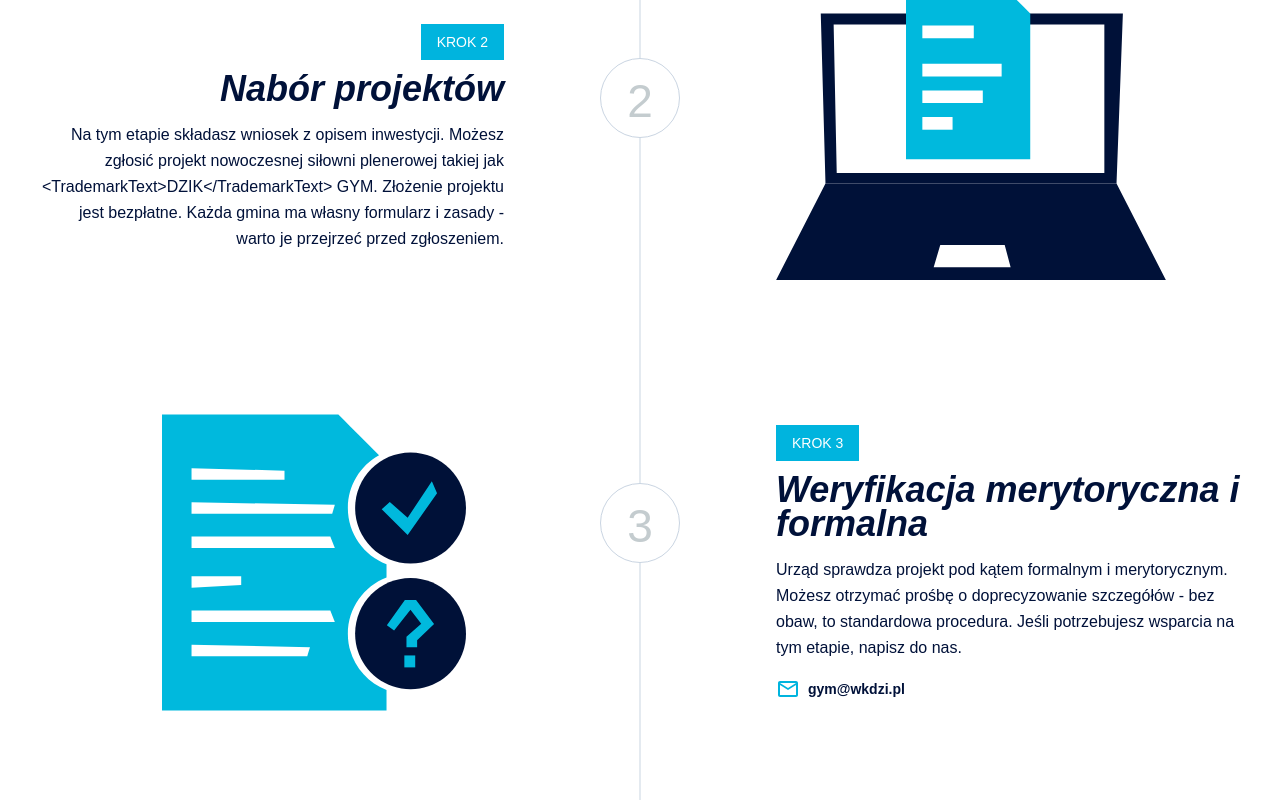
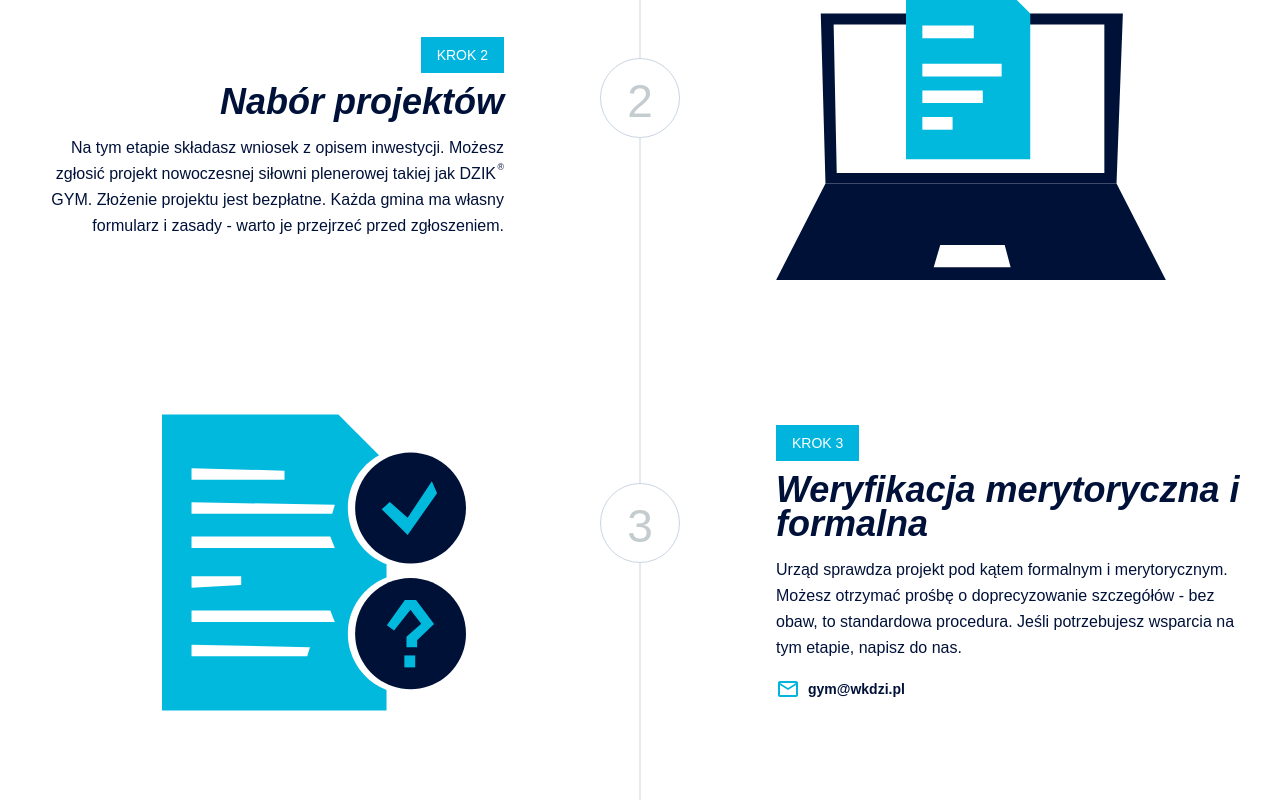
Before and after one commit to PanKarton/DZIKGYM, a Next.js app: page /budzety-obywatelskie in a window 1280 px wide. Shown: the part 3160-3960 px from the top of the page. Built offline with nearby package versions, Linux system fonts and the light colour scheme; a web font is replaced by a local one.

Commit message:
Removed TrademarkText from strings

```diff
--- a/src/components/layouts/Copyrights.tsx
+++ b/src/components/layouts/Copyrights.tsx
@@ -13,7 +13,7 @@ export default function Copyrights() {
         <BasicLogo isInverted={true} />
       </div>
       <p className={styles}>
-        {`©${new Date().getFullYear()} WK<TrademarkText>DZIK</TrademarkText>.pl. Wszelkie prawa zastrzeżone. `}
+        {`©${new Date().getFullYear()} WKDZIK.pl. Wszelkie prawa zastrzeżone. `}
       </p>
       <button
         className={`${styles} bg-transparent border-none cursor-pointer`}
--- a/src/components/pages/citizens-budget/CBSteps.tsx
+++ b/src/components/pages/citizens-budget/CBSteps.tsx
@@ -1,3 +1,4 @@
+import { TrademarkText } from "@/components/ui/TradeMark";
 import Image from "next/image";
 import React from "react";
 import { MdOutlineMail } from "react-icons/md";
@@ -29,7 +30,15 @@ const steps = [
     number: "2",
     label: "KROK 2",
     title: "Nabór projektów",
-    text: "Na tym etapie składasz wniosek z opisem inwestycji. Możesz zgłosić projekt nowoczesnej siłowni plenerowej takiej jak <TrademarkText>DZIK</TrademarkText> GYM. Złożenie projektu jest bezpłatne. Każda gmina ma własny formularz i zasady - warto je przejrzeć przed zgłoszeniem.",
+    text: (
+      <span>
+        Na tym etapie składasz wniosek z opisem inwestycji. Możesz zgłosić
+        projekt nowoczesnej siłowni plenerowej takiej jak{" "}
+        <TrademarkText>DZIK</TrademarkText> GYM. Złożenie projektu jest
+        bezpłatne. Każda gmina ma własny formularz i zasady - warto je przejrzeć
+        przed zgłoszeniem.
+      </span>
+    ),
     imageSide: "right",
   },
   {
--- a/src/components/pages/landing/MobilizationSection.tsx
+++ b/src/components/pages/landing/MobilizationSection.tsx
@@ -1,4 +1,5 @@
 import SectionHeading from "@/components/ui/SectionHeading/SectionHeading";
+import { TrademarkText } from "@/components/ui/TradeMark";
 import Image from "next/image";
 
 export default function MobilizationSection() {
@@ -13,7 +14,11 @@ export default function MobilizationSection() {
         <div className="mt-8 md:mt-16 grid gap-8 text-center md:grid-cols-3 md:gap-12">
           <Stat
             number="10"
-            title="siłowni <TrademarkText>DZIK</TrademarkText> GYM"
+            title={
+              <span>
+                siłowni <TrademarkText>DZIK</TrademarkText>GYM
+              </span>
+            }
           >
             w całym kraju, a liczba rośnie.
           </Stat>
@@ -69,7 +74,7 @@ function Stat({
   children,
 }: {
   number: string;
-  title: string;
+  title: string | React.ReactNode;
   children: React.ReactNode;
 }) {
   return (
```
